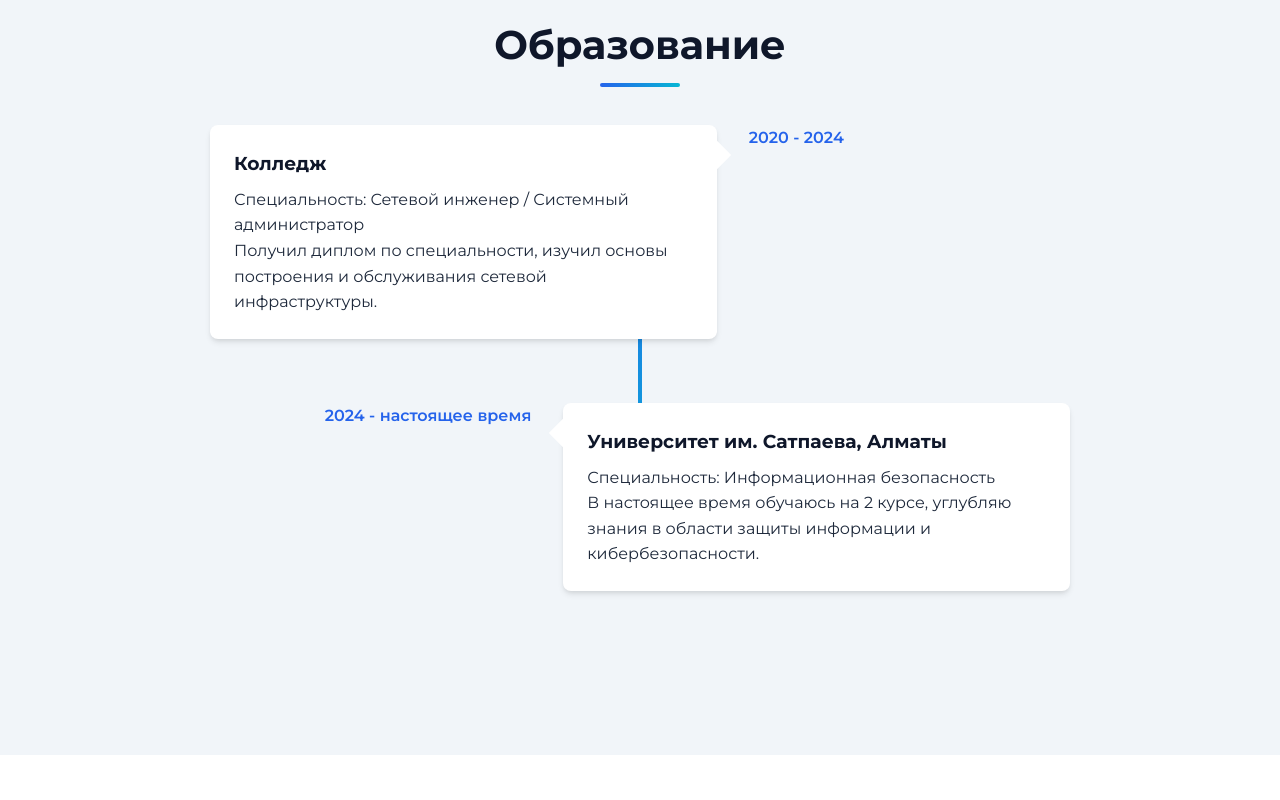
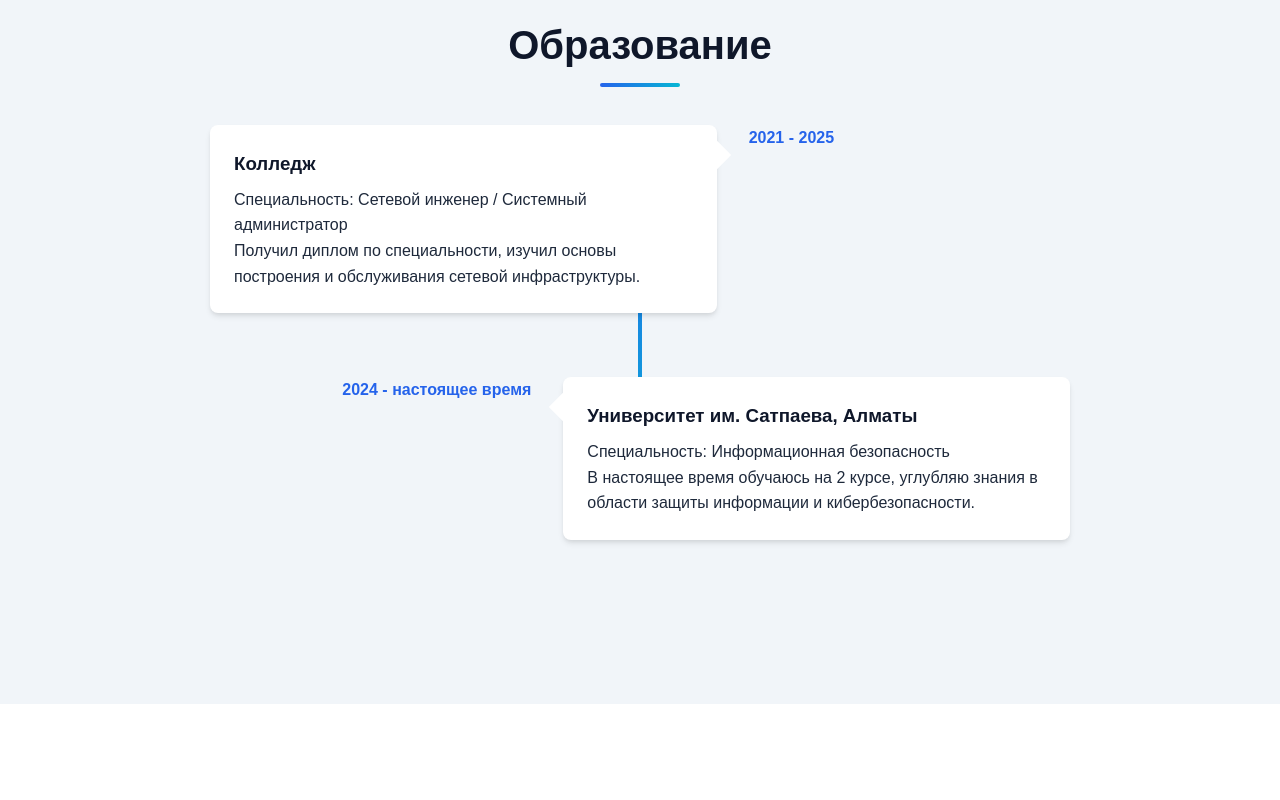
Before and after one commit to wildm0nkey/resume.s, a plain HTML site: page index.html in a window 1280 px wide. Shown: the part 1700-2500 px from the top of the page. Drawn offline with Linux system fonts and the light colour scheme.

Commit message:
Update index.html

```diff
--- a/index.html
+++ b/index.html
@@ -5,7 +5,7 @@
     <meta name="viewport" content="width=device-width, initial-scale=1.0">
     <title>Сетевой инженер | Резюме</title>
     <link rel="stylesheet" href="style.css">
-    <link href="https://fonts.googleapis.com/css2?family=Montserrat:wght@300;400;500;600;700&family=Roboto+Mono:wght@300;400;500&display=swap" rel="stylesheet">
+    <link href="111.jpeg" rel="stylesheet">
 </head>
 <body>
     <!-- Навигация -->
@@ -99,7 +99,7 @@
             <h2 class="section-title">Образование</h2>
             <div class="education-timeline">
                 <div class="timeline-item">
-                    <div class="timeline-date">2020 - 2024</div>
+                    <div class="timeline-date">2021 - 2025</div>
                     <div class="timeline-content">
                         <h3>Колледж</h3>
                         <p>Специальность: Сетевой инженер / Системный администратор</p>
@@ -186,7 +186,7 @@
     <!-- Футер -->
     <footer class="footer">
         <div class="container">
-            <p>&copy; 2024 Сетевой инженер. Все права защищены.</p>
+            <p>&copy; 2025 Сетевой инженер. Все права защищены.</p>
         </div>
     </footer>
 
```
